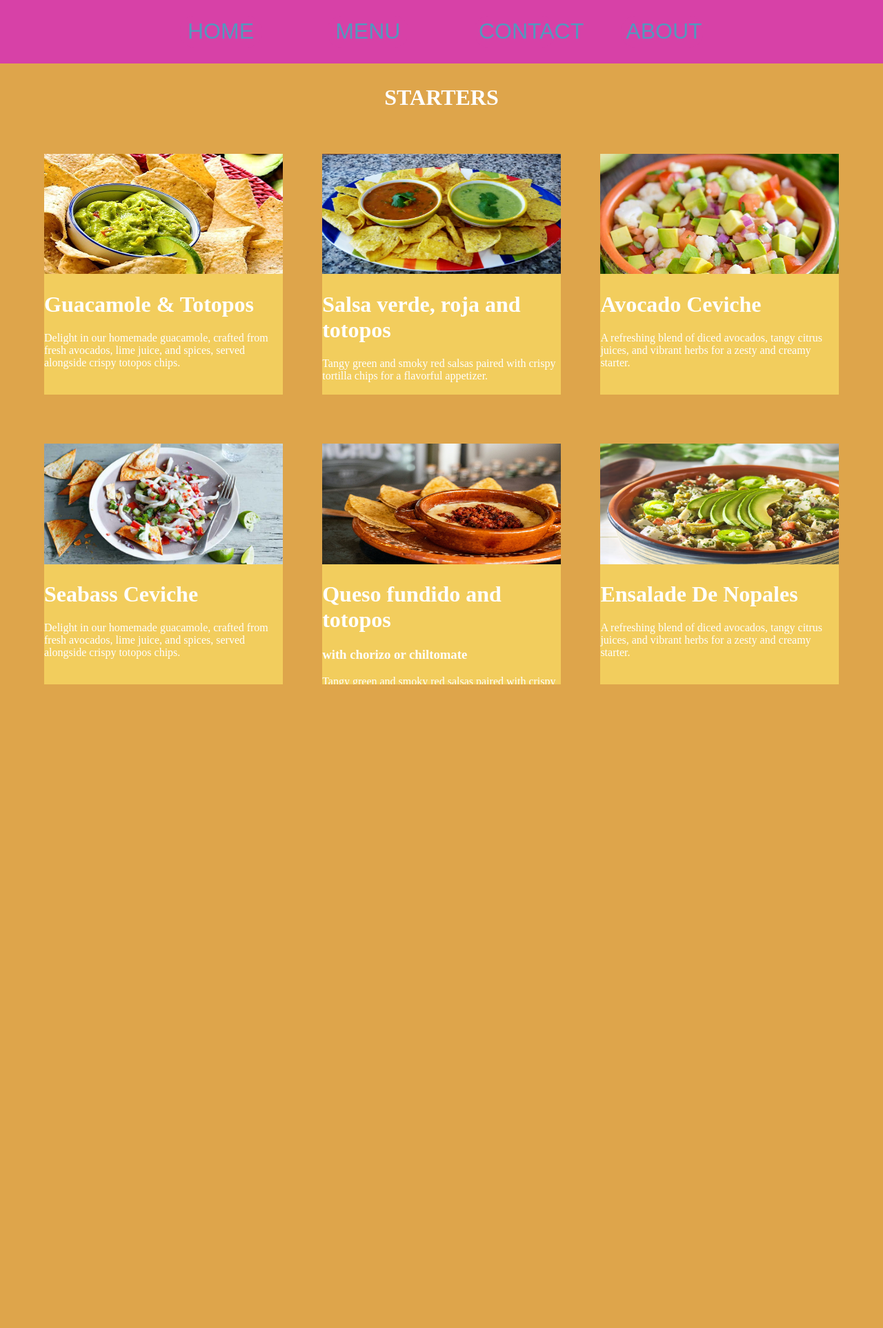
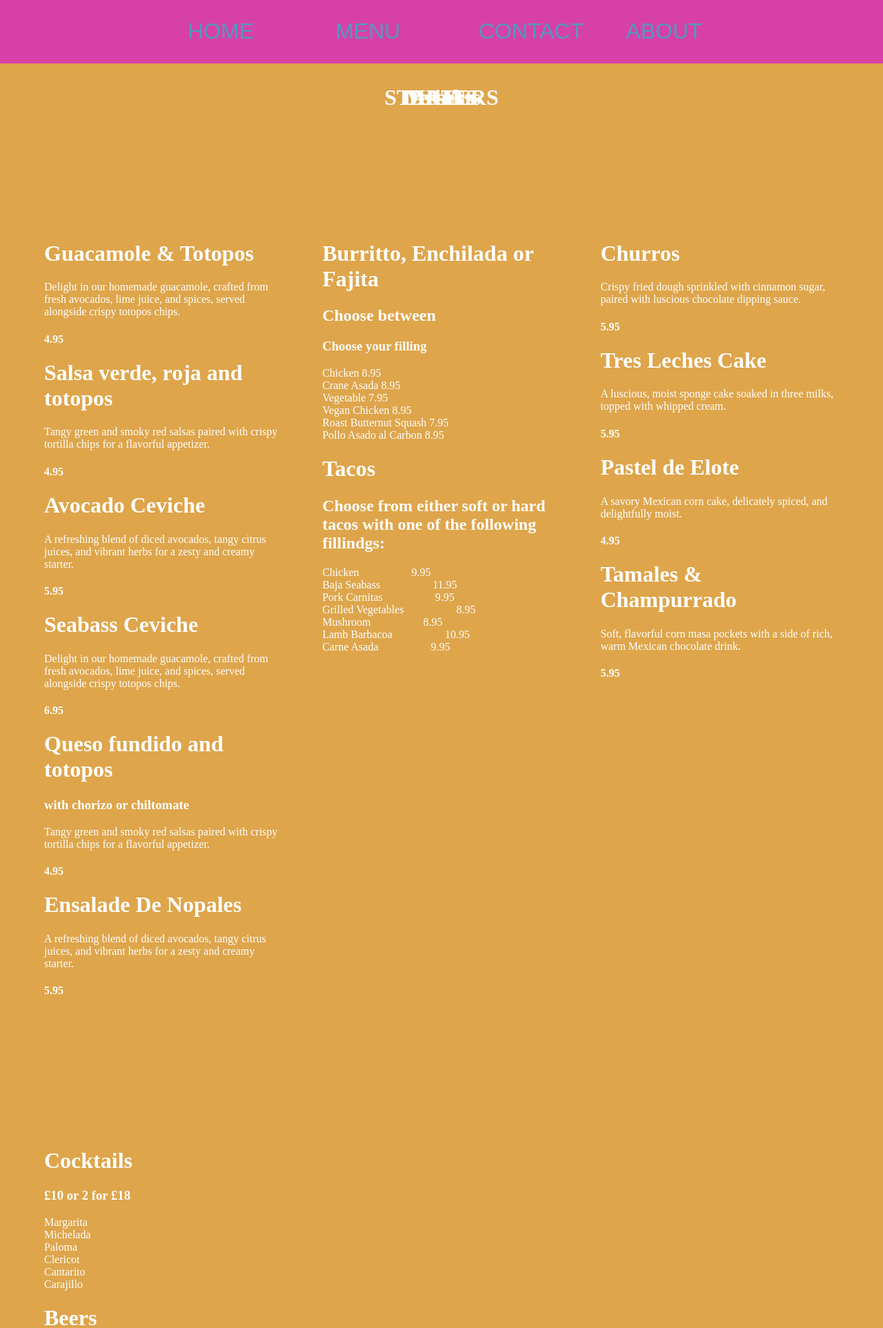
Before and after one commit to hermionelamb/Nopalito, a Flask app: template src/nopalito_flask/templates/menu.html in a window 1280 px wide. Shown: the top 1925 px of the page at 69% size. Before the commit the page ends 992 px from the top, so only its background shows below. Run offline with Flask 3, Linux system fonts and the light colour scheme; the template is opened without the code that fills it, so the values that code supplies are empty; some libraries are stand-ins or nearby versions.

Commit message:
Update menu.html

```diff
--- a/src/nopalito_flask/templates/menu.html
+++ b/src/nopalito_flask/templates/menu.html
@@ -14,19 +14,19 @@
      <div class = 'a'>
       <!-- button for home page -->
       <div class = 'buttond'>
-          <button class = 'button' ><a href="{{ url_for('index') }}"> HOME </a></button>
+          <button class = 'button font_logo' ><a href="{{ url_for('index') }}"> HOME </a></button>
       </div>
       <!-- button for menu page -->
      <div class = 'buttona'>
-          <button class = 'button' ><a href="{{ url_for('menu') }}"> MENU </a></button>
+          <button class = 'button font_logo' ><a href="{{ url_for('menu') }}"> MENU </a></button>
      </div>
      <!-- button for about page -->
      <div class = 'buttonb'>
-          <button class = 'button'> <a href="{{ url_for('about') }}"> ABOUT </a></button>
+          <button class = 'button font_logo'> <a href="{{ url_for('about') }}"> ABOUT </a></button>
      </div>
      <!-- button for contact page -->
      <div class = buttonc>
-          <button class = 'button'> <a href="{{ url_for('contact') }}"> CONTACT </a> </button>
+          <button class = 'button font_logo'> <a href="{{ url_for('contact') }}"> CONTACT </a> </button>
      </div>
 
   </div>
@@ -35,45 +35,206 @@
         <div class = 'starters'>
           <h1> STARTERS</h1>
         </div>
-        <div class = starter1>
-          <img src="{{url_for('static', filename = 'images/guac_totopos.jpg' )}}" />
-          <h1>Guacamole & Totopos</h1>
-          <p class="description">
-            Delight in our homemade guacamole, crafted from fresh avocados, lime juice, and spices, served alongside crispy totopos chips.</p>
+
+        <div class="main">
+          <div class="gallery">
+            <div class="gallery-item">
+              <h1> Guacamole & Totopos</h1>
+              <p class = 'thumbnail'> Delight in our homemade guacamole, crafted from fresh avocados,
+                lime juice, and spices, served alongside crispy totopos chips.</p>
+              <h4 class = 'price'> 4.95 </h4>
+            </div>
+            <div class="gallery-item">
+              <h1> Salsa verde, roja and totopos</h1>
+              <p class = 'thumbnail'> Tangy green and smoky red salsas paired with crispy
+                tortilla chips for a flavorful appetizer.</p>
+
+                <h4 class = 'price'> 4.95 </h4>
+
+            </div>
+            <div class="gallery-item">
+              <h1> Avocado Ceviche</h1>
+              <p class = 'thumbnail'> A refreshing blend of diced avocados,
+                tangy citrus juices, and vibrant herbs for a zesty and creamy starter.</p>
+              <h4 class = 'price'> 5.95 </h4>
+            </div>
+            <div class="gallery-item">
+              <h1> Seabass Ceviche</h1>
+              <p class = 'thumbnail'> Delight in our homemade guacamole, crafted from fresh avocados,
+                 lime juice, and spices, served alongside crispy totopos chips.</p>
+              <h4 class = 'price'> 6.95 </h4>
+            </div>
+            <div class="gallery-item">
+              <h1> Queso fundido and totopos</h1>
+              <h3> with chorizo or chiltomate</h3>
+              <p class = 'thumbnail'>  Tangy green and smoky red salsas paired with crispy
+                tortilla chips for a flavorful appetizer.</p>
+              <h4 class = 'price'> 4.95 </h4>
+            </div>
+            <div class="gallery-item">
+              <h1> Ensalade De Nopales</h1>
+              <p class = 'thumbnail'> A refreshing blend of diced avocados,
+                tangy citrus juices, and vibrant herbs for a zesty and creamy starter.</p>
+              <h4 class = 'price'> 5.95 </h4>
+            </div>
+          </div>
         </div>
-        <div class = starter2>
-          <img src= "{{url_for('static', filename = 'images/salsa_totopos.jpg' )}}" />
-          <h1 > Salsa verde, roja and totopos </h1>
-          <p>
-            Tangy green and smoky red salsas paired with crispy
-            tortilla chips for a flavorful appetizer.</p>
+
+        <div class = 'starters'>
+          <h1> MAINS</h1>
         </div>
-        <div class = starter3>
-          <img src= "{{url_for('static', filename = 'images/avocado_ceviche.jpg' )}}">
-          <h1 > Avocado Ceviche </h1>
-          <p>A refreshing blend of diced avocados,
-            tangy citrus juices, and vibrant herbs for a zesty and creamy starter.</p>
+
+        <div class="main">
+          <div class="gallery">
+            <div class="menu-item">
+              <h1> Burritto, Enchilada or Fajita</h1>
+              <h2> Choose between </h2>
+              <h3> Choose your filling</h3>
+
+              <p class = 'thumbnail'>
+                 Chicken      8.95 <br>
+                 Crane Asada      8.95  <br>
+                 Vegetable      7.95 <br>
+                 Vegan Chicken      8.95 <br>
+                 Roast Butternut Squash      7.95 <br>
+                 Pollo Asado al Carbon      8.95 </p>
+            </div>
+            <div class="menu-item">
+              <h1> Tacos</h1>
+              <h2> Choose from either soft or hard tacos with
+                one of the following fillindgs:
+              </h2>
+              <p class = 'thumbnail'>
+                Chicken
+                &nbsp;&nbsp;&nbsp;&nbsp;&nbsp;
+                &nbsp;&nbsp;&nbsp;&nbsp;&nbsp;
+                &nbsp;&nbsp;&nbsp;&nbsp;&nbsp;
+                9.95 <br>
+                Baja Seabass
+                &nbsp;&nbsp;&nbsp;&nbsp;&nbsp;
+                &nbsp;&nbsp;&nbsp;&nbsp;&nbsp;
+                &nbsp;&nbsp;&nbsp;&nbsp;&nbsp;
+                     11.95 <br>
+                Pork Carnitas
+                &nbsp;&nbsp;&nbsp;&nbsp;&nbsp;
+                &nbsp;&nbsp;&nbsp;&nbsp;&nbsp;
+                &nbsp;&nbsp;&nbsp;&nbsp;&nbsp;
+                9.95 <br>
+                Grilled Vegetables
+                &nbsp;&nbsp;&nbsp;&nbsp;&nbsp;
+                &nbsp;&nbsp;&nbsp;&nbsp;&nbsp;
+                &nbsp;&nbsp;&nbsp;&nbsp;&nbsp;
+                    8.95 <br>
+                Mushroom
+                &nbsp;&nbsp;&nbsp;&nbsp;&nbsp;
+                &nbsp;&nbsp;&nbsp;&nbsp;&nbsp;
+                &nbsp;&nbsp;&nbsp;&nbsp;&nbsp;
+
+                8.95 <br>
+                Lamb Barbacoa
+                &nbsp;&nbsp;&nbsp;&nbsp;&nbsp;
+                &nbsp;&nbsp;&nbsp;&nbsp;&nbsp;
+                &nbsp;&nbsp;&nbsp;&nbsp;&nbsp;
+                10.95 <br>
+                Carne Asada
+                &nbsp;&nbsp;&nbsp;&nbsp;&nbsp;
+                &nbsp;&nbsp;&nbsp;&nbsp;&nbsp;
+                &nbsp;&nbsp;&nbsp;&nbsp;&nbsp;
+                9.95
+              </p>
+            </div>
+
+          </div>
         </div>
-        <div class = starter4>
-          <img src= "{{url_for('static', filename = 'images/seabass_ceviche.jpg' )}}" />
-          <h1>Seabass Ceviche</h1>
-          <p class="description">
-            Delight in our homemade guacamole, crafted from fresh avocados, lime juice, and spices, served alongside crispy totopos chips.</p>
+
+        <div class = 'starters'>
+          <h1> Desserts</h1>
         </div>
-        <div class = starter5>
-          <img src="{{url_for('static', filename = 'images/queso_fundido.jpg' )}}" />
-          <h1 > Queso fundido and totopos </h1>
-          <h3> with chorizo or chiltomate</h3>
-          <p>
-            Tangy green and smoky red salsas paired with crispy
-            tortilla chips for a flavorful appetizer.</p>
+
+        <div class="main">
+          <div class="gallery">
+            <div class="gallery-item">
+              <h1> Churros</h1>
+              <p class = 'thumbnail'>Crispy fried dough sprinkled with cinnamon sugar,
+                paired with luscious chocolate dipping sauce. </p>
+                <h4 class = 'price'> 5.95 </h4>
+            </div>
+            <div class="gallery-item">
+              <h1> Tres Leches Cake</h1>
+              <p class = 'thumbnail'> A luscious, moist sponge cake soaked in three milks,
+                topped with whipped cream. </p>
+                <h4 class = 'price'> 5.95 </h4>
+            </div>
+            <div class="gallery-item">
+              <h1> Pastel de Elote</h1>
+              <p class = 'thumbnail'>A savory Mexican corn cake, delicately spiced,
+                and delightfully moist.</p>
+                <h4 class = 'price'> 4.95 </h4>
+            </div>
+            <div class="gallery-item">
+              <h1> Tamales & Champurrado</h1>
+              <p class = 'thumbnail'>  Soft, flavorful corn masa pockets with a side of rich,
+                 warm Mexican chocolate drink.</p>
+                 <h4 class = 'price'> 5.95 </h4>
+            </div>
+          </div>
         </div>
-        <div class = starter6>
-          <img src= "{{url_for('static', filename = 'images/ensalada_de_nopales.jpg' )}}">
-          <h1 > Ensalade De Nopales</h1>
-          <p>A refreshing blend of diced avocados,
-            tangy citrus juices, and vibrant herbs for a zesty and creamy starter.</p>
+
+        <div class = 'starters'>
+          <h1> Drinks </h1>
         </div>
+
+        <div class="main">
+          <div class="gallery">
+            <div class="menu-item">
+              <h1> Cocktails</h1>
+              <h3> £10 or 2 for £18</h3>
+              <p class = 'thumbnail'>
+                Margarita <br>
+                Michelada <br>
+                Paloma <br>
+                Clericot <br>
+                Cantarito <br>
+                Carajillo
+              </p>
+            </div>
+            <div class="menu-item">
+              <h1> Beers</h1>
+              <h3> £4.60</h3>
+              <p class = 'thumbnail'>
+                Sol Cerveza <br>
+                Corona Extra <br>
+                Chelada <br>
+                Estrella Jalisco <br>
+                Modelo Especial
+
+              </p>
+            </div>
+            <div class="menu-item">
+              <h1> Soft Drinks</h1>
+              <h3> £3.30</h3>
+              <p class = 'thumbnail'>
+                Sprite <br>
+                Diet Coke <br>
+                Coke <br>
+                Jarritos <br>
+                Ginger Ale <br>
+                Bottled Water <br>
+              </p>
+            </div>
+            <div class="menu-item">
+              <h1> Tequila</h1>
+              <h3> £5 or 3 for £12</h3>
+              <p class = 'thumbnail'>
+                El tequileno blanco <br>
+                El tequileno reposado <br>
+                Mezcal
+              </p>
+            </div>
+
+          </div>
+        </div>
+
     </div>
     </div>
   </div>
```
